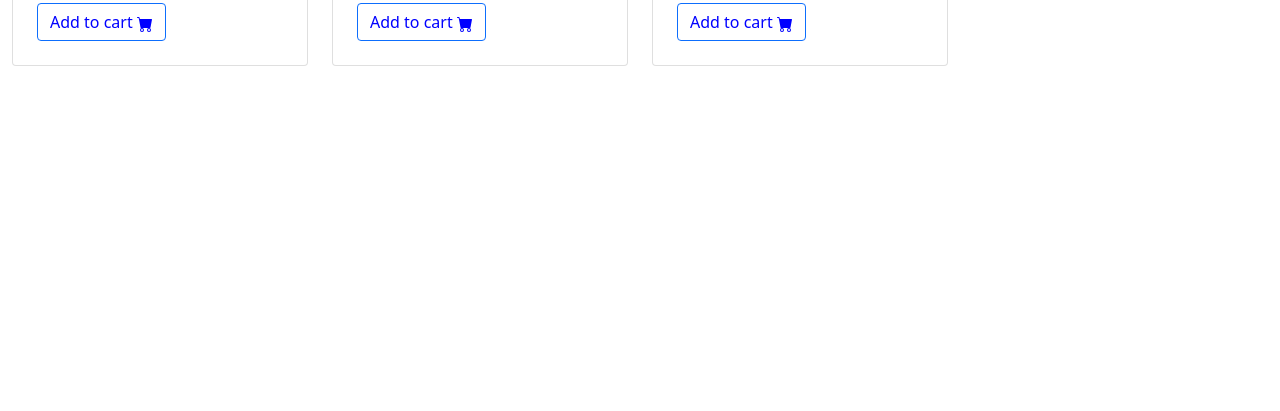
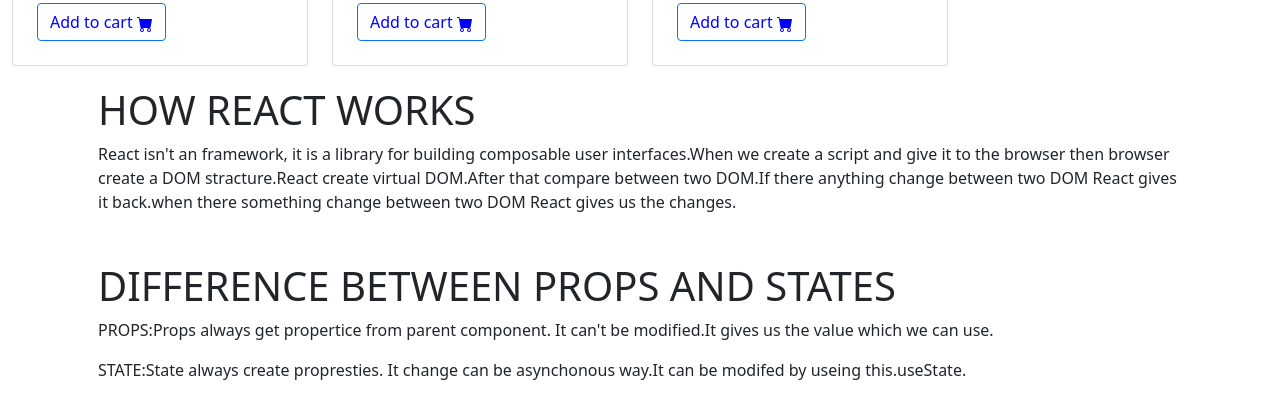
Before and after one commit to akila-niasa/lucky-one, a React (Create React App) app: page / in a window 1280 px wide. Shown: the part 1612-2023 px from the top of the page. Before the commit the page ends 1682 px from the top, so only its background shows below. Built offline with nearby package versions, Linux system fonts and the light colour scheme.

Commit message:
forth added

```diff
--- a/package.json
+++ b/package.json
@@ -11,6 +11,7 @@
     "react-bootstrap": "^2.2.1",
     "react-dom": "^17.0.2",
     "react-icons": "^4.3.1",
+    "react-modal": "^3.14.4",
     "react-scripts": "5.0.0",
     "web-vitals": "^2.1.4"
   },
--- a/src/App.js
+++ b/src/App.js
@@ -2,13 +2,16 @@
 import './App.css';
 import 'bootstrap/dist/css/bootstrap.min.css';
 import Shop from './Component/Shop/Shop';
+import Question from './Component/Question/Question';
+import Header from './Component/Header/Header';
 
 function App() {
   return (
     <div >
-     <h1 className='bg-dark text-light p-5'>JEWELLERY STORE</h1>
+     <Header></Header>
      <div className='container-fluid'>
        <Shop></Shop>
+       <Question></Question>
      </div>
     </div>
   );
--- /dev/null
+++ b/src/Component/Header/Header.js
@@ -0,0 +1,11 @@
+import React from 'react';
+
+const Header = () => {
+    return (
+        <div>
+            <h1 className='bg-dark text-light p-5'>JEWELLERY STORE</h1>
+        </div>
+    );
+};
+
+export default Header;
--- a/src/Component/Question/Question.js
+++ b/src/Component/Question/Question.js
@@ -2,10 +2,18 @@
 
 const Question = () => {
     return (
-        <div>
-            <div>
+        <div className='container'>
+            <div className='p-3'>
                 <h1>HOW REACT WORKS</h1>
-                <p>React isn't an  framework.</p>
+                <p>React isn't an  framework, it is a library for building composable user interfaces.When we create a script and give it to the browser then browser create a DOM stracture.React create virtual DOM.After that compare between two DOM.If there anything change between two DOM React gives it back.when there something change between two DOM React gives us the changes.</p>
+            </div>
+            <div className='p-3'>
+                <h1>DIFFERENCE BETWEEN PROPS AND STATES</h1>
+                <p>PROPS:Props always get propertice from parent component. It can't be modified.It gives us the value which we can use.
+                    </p>
+                    <p>
+                    STATE:State always create propresties. It change can be asynchonous way.It can be modifed by useing this.useState.
+                </p>
             </div>
         </div>
     );
--- a/src/Component/Shop/Shop.js
+++ b/src/Component/Shop/Shop.js
@@ -7,13 +7,23 @@
 
     const [products,setProducts]=useState([])
     const [jewllerys,setJewellerys]=useState([])
+
     const addToCart=(jewllery)=>{
         // console.log(jewllery);
         const newjewellery=[...jewllerys,jewllery]
          setJewellerys(newjewellery)
     }
+    const randomCart=(jewllery)=>{
+        if(jewllerys.length>=0){
+            let random=Math.floor(Math.random()*jewllerys.length)
+            console.log(random);
 
-    // console.log(setJewellerys);
+        }
+
+    }
+    const clearCart=()=>{
+        setJewellerys([])
+    }
 
 
     useEffect(()=>{
@@ -35,13 +45,16 @@
                 <div className='container cart p-3'>
             <h1 className='mb-5'>Selected Items</h1>
             {
-                   jewllerys.map(singleJewellery=><Cart key={singleJewellery.id} singleJewllery={singleJewellery}></Cart>)
+                 jewllerys.map(singleJewellery=> <Cart key={singleJewellery.id} singleJewllery={singleJewellery}></Cart>)
 
-                }
+                // <h1 key={singleJewellery.id}>{singleJewellery.name}</h1>
+            }
 
-            <Button className='button mt-5'>CHOOSE 1 FOR ME</Button>
+
+
+            <Button onClick={randomCart} className='button mt-5'>CHOOSE 1 FOR ME</Button>
             <br />
-            <Button className='button'>CHOSE AGAIN</Button>
+            <Button onClick={clearCart} className='button'>CHOSE AGAIN</Button>
         </div>
             </div>
         </div>
```
Also changed, not shown: src/Component/Cart/Cart.js (+9 -2 lines), 2 other files (tests, documents, lock files or other folders).
